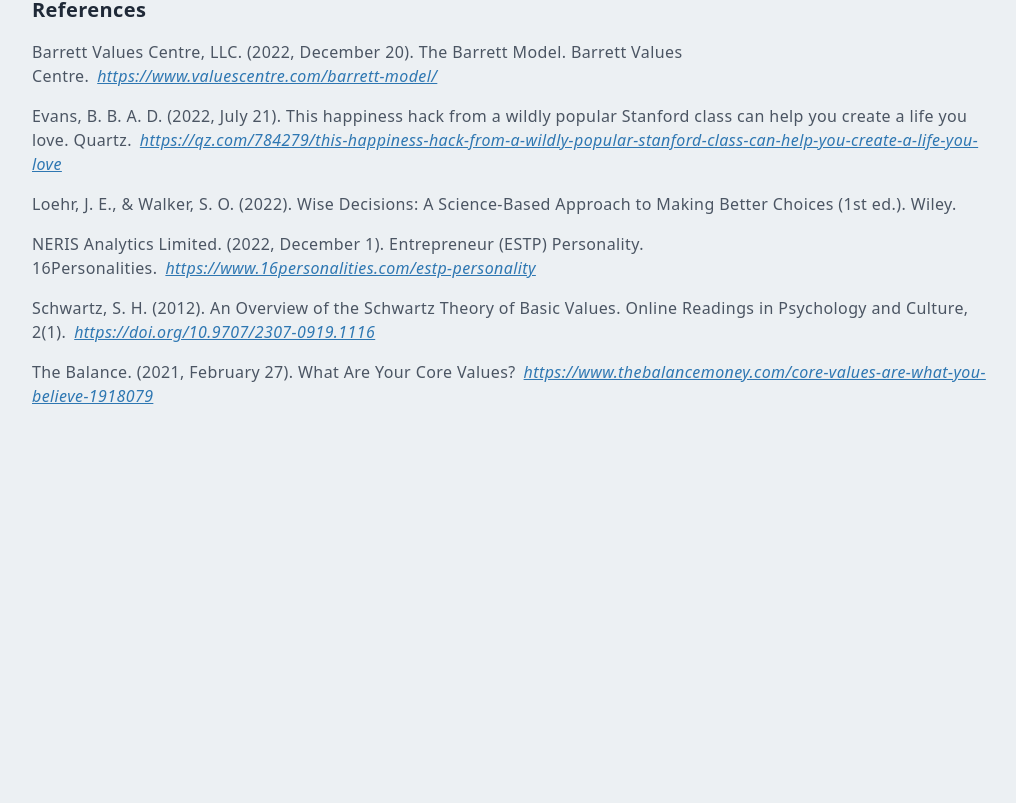
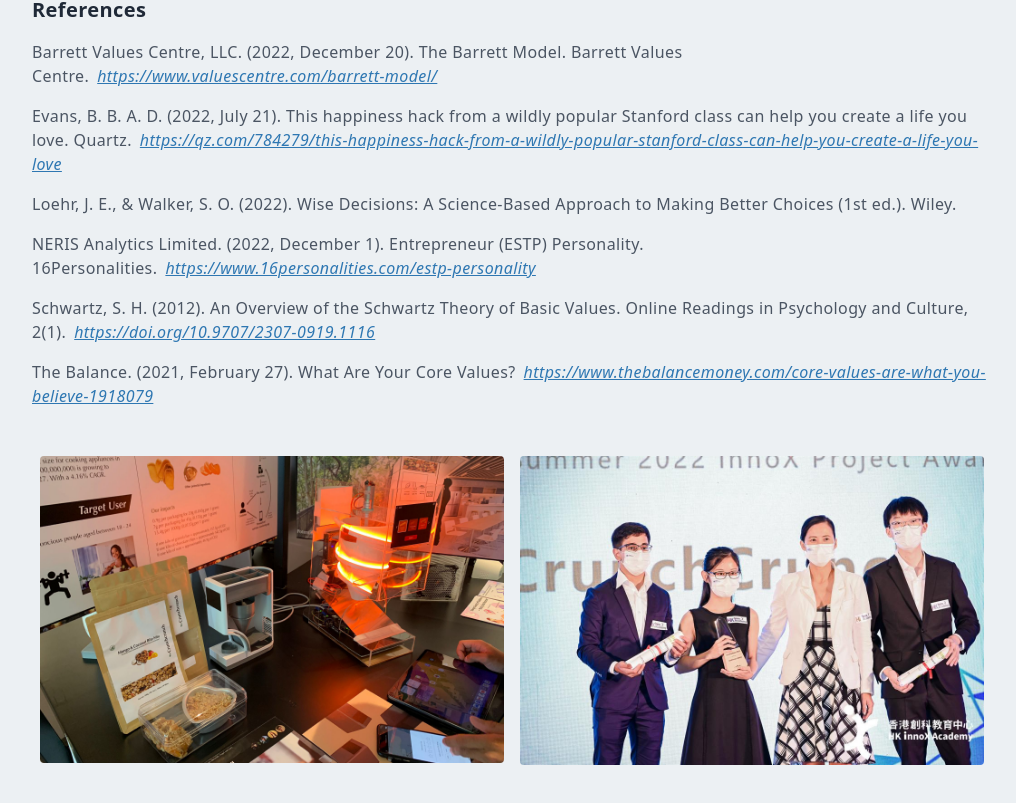
Before and after one commit to devanshg03/personal-website, a Next.js app: page /values in a window 1280 px wide. Shown: the part 2602-3405 px from the top of the page, without its empty margins (128-1144 px from the left). Before the commit the page ends 3098 px from the top, so only its background shows below. Built offline with nearby package versions, Linux system fonts and the light colour scheme.

Commit message:
added images

```diff
--- a/pages/values.js
+++ b/pages/values.js
@@ -248,7 +248,7 @@
             </cite>
           </p>
 
-          <p className="text-gray-600 mb-20 py-2">
+          <p className="text-gray-600 py-2">
             The Balance. (2021, February 27). What Are Your Core Values?
             <cite className="pl-2">
               <a
@@ -260,6 +260,18 @@
             </cite>
           </p>
         </div>
+        <div className="w-full h-auto m-auto md:grid grid-cols-2">
+          <img
+            src="assets/creative.jpg"
+            alt="image of a laptop with the lid open"
+            className="py-2 px-2 rounded-xl"
+          />
+          <img
+            src="assets/vision.jpg"
+            alt="image of a laptop with the lid open"
+            className="py-2 px-2 rounded-xl mb-20"
+          />
+        </div>
       </div>
     </div>
   );
```
Also changed, not shown: public/assets/creative.jpg (added), public/assets/vision.jpg (added).
